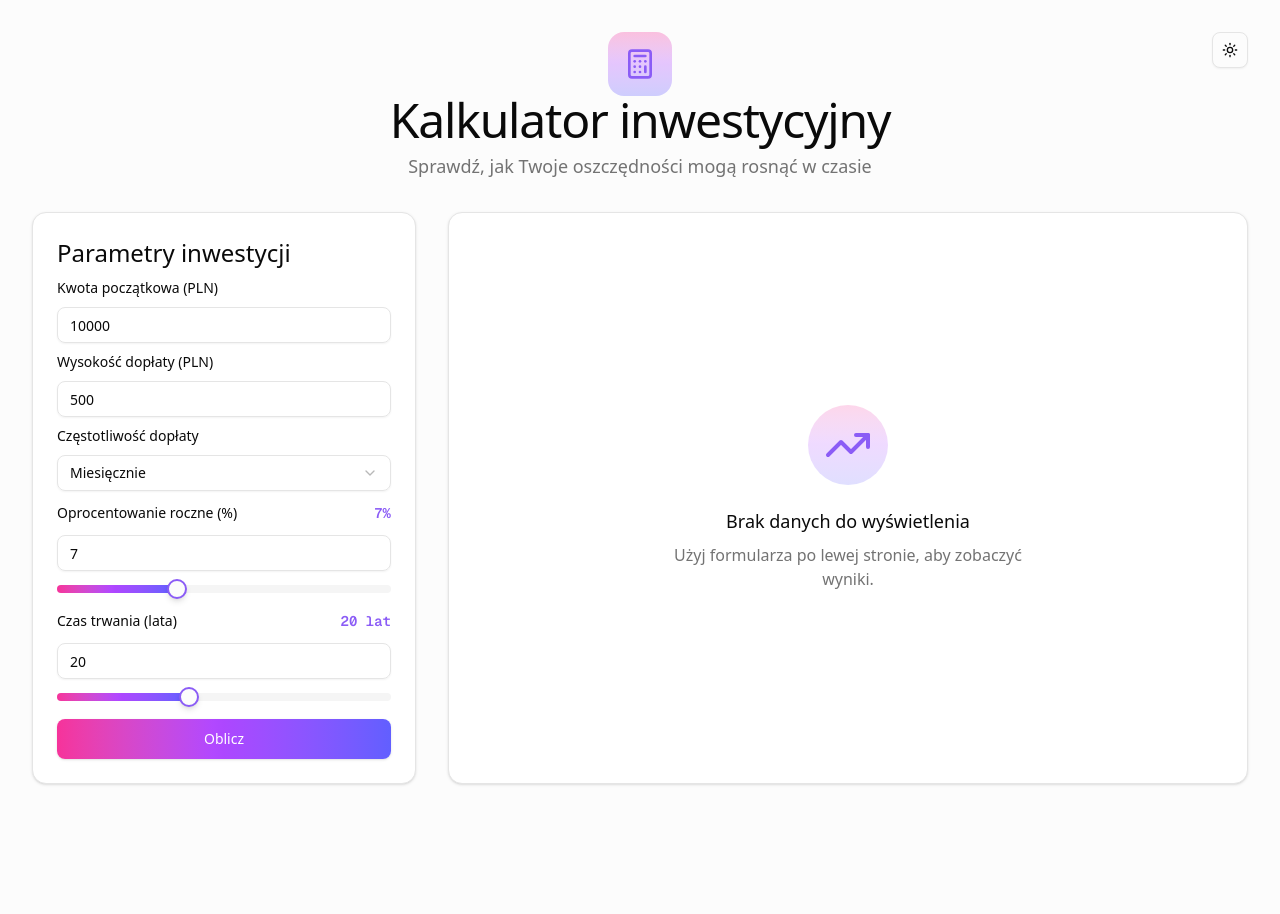
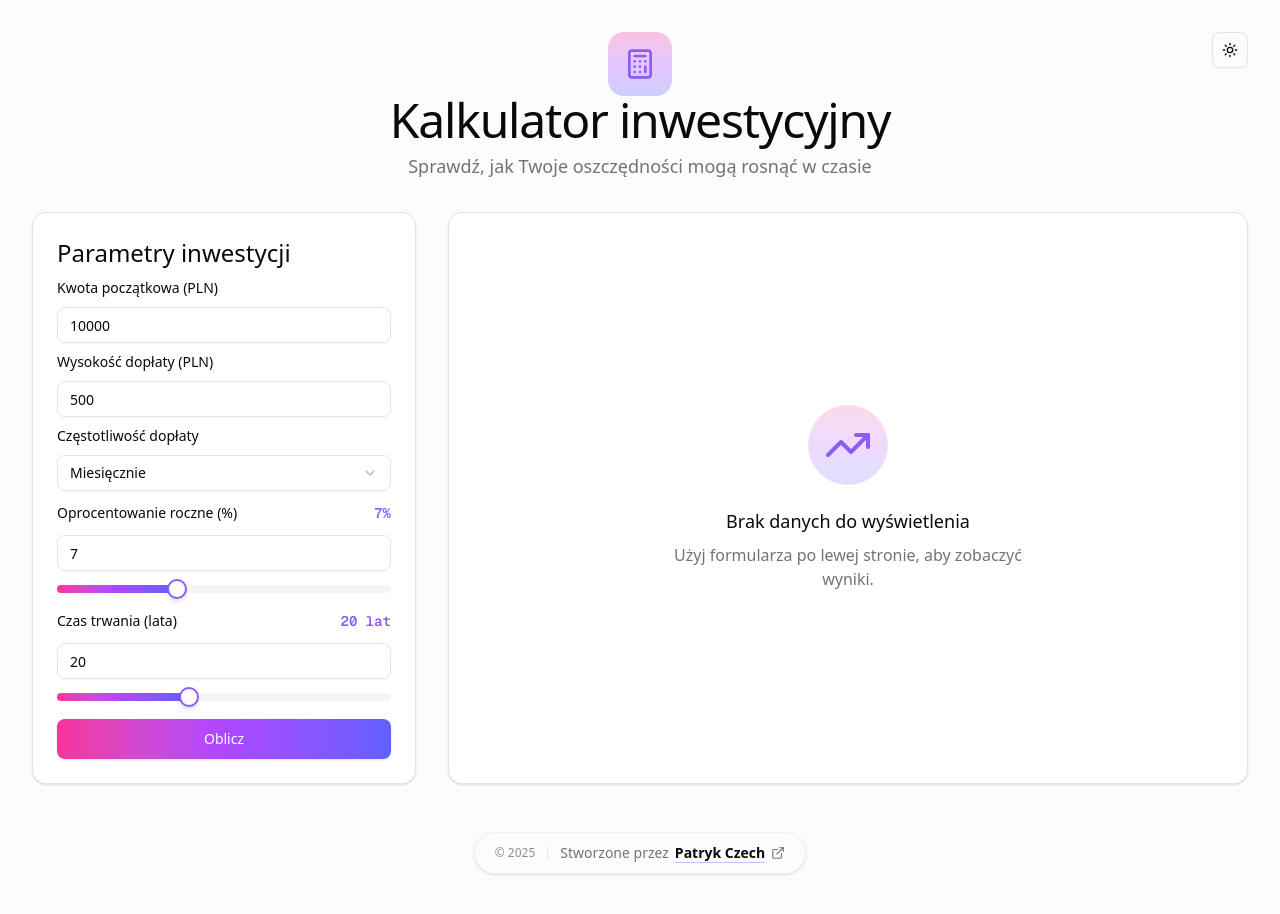
Before and after one commit to pamix00/investment-calculator, a Next.js app: page / in a window 1280 px wide. Shown: the top 914 px of the page. Before the commit the page ends 816 px from the top, so only its background shows below. Built offline with nearby package versions, Linux system fonts and the light colour scheme.

Commit message:
feat: add footer with author link to InvestmentCalculator component

```diff
--- a/components/InvestmentCalculator.tsx
+++ b/components/InvestmentCalculator.tsx
@@ -1,15 +1,17 @@
-'use client';
+"use client";
 
-import { useState } from 'react';
-import { InvestmentForm, InvestmentResult } from './InvestmentForm';
-import { InvestmentChart } from './InvestmentChart';
-import { InvestmentSummary } from './InvestmentSummary';
-import { Card } from '@/components/ui/card';
-import { Calculator, TrendingUp } from "lucide-react";
-import { ThemeButton } from './ThemeButton';
+import { useState } from "react";
+import { InvestmentForm, InvestmentResult } from "./InvestmentForm";
+import { InvestmentChart } from "./InvestmentChart";
+import { InvestmentSummary } from "./InvestmentSummary";
+import { Card } from "@/components/ui/card";
+import { Calculator, ExternalLink, TrendingUp } from "lucide-react";
+import { ThemeButton } from "./ThemeButton";
 
 export const InvestmentCalculator = () => {
   const [results, setResults] = useState<InvestmentResult[]>([]);
+
+  const currentYear = new Date().getFullYear();
 
   const handleCalculate = (data: InvestmentResult[]) => {
     setResults(data);
@@ -23,7 +25,6 @@ export const InvestmentCalculator = () => {
         <ThemeButton />
       </div>
       <div className="max-w-7xl mx-auto">
-
         <div className="text-center mb-8 animate-in fade-in slide-in-from-bottom-8 duration-700">
           <div className="inline-flex items-center justify-center w-16 h-16 rounded-2xl bg-gradient-to-b from-pink-500/30 via-purple-500/30 to-indigo-500/30 mb-2 lg:mb-0">
             <Calculator className="w-8 h-8 text-primary" />
@@ -36,14 +37,17 @@ export const InvestmentCalculator = () => {
           </p>
         </div>
 
-         <div className={`grid transition-[grid-template-rows] duration-700 ease-in-out ${finalResult ? "grid-rows-[1fr]" : "grid-rows-[0fr]"}`}>
+        <div
+          className={`grid transition-[grid-template-rows] duration-700 ease-in-out ${
+            finalResult ? "grid-rows-[1fr]" : "grid-rows-[0fr]"
+          }`}
+        >
           <div className="overflow-hidden p-2 -m-2">
-             {finalResult && <InvestmentSummary result={finalResult} />}
+            {finalResult && <InvestmentSummary result={finalResult} />}
           </div>
         </div>
 
         <div className="grid lg:grid-cols-6 gap-8 items-stretch">
-
           {/* Formularz  */}
           <div className="lg:col-span-2 h-full animate-in fade-in slide-in-from-bottom-8 duration-700">
             <Card className="p-6 h-full">
@@ -66,7 +70,8 @@ export const InvestmentCalculator = () => {
                     <InvestmentChart data={results} />
                     <div className="mt-4 text-center">
                       <p className="text-sm text-muted-foreground">
-                        Wykres pokazuje prognozowany wzrost wartości Twojej inwestycji przez {finalResult?.year} lat.
+                        Wykres pokazuje prognozowany wzrost wartości Twojej
+                        inwestycji przez {finalResult?.year} lat.
                       </p>
                     </div>
                   </div>
@@ -87,8 +92,31 @@ export const InvestmentCalculator = () => {
             </Card>
           </div>
         </div>
+      </div>
 
-      </div>
+      <footer className="mt-12 animate-in fade-in slide-in-from-bottom-4 duration-700 delay-300 flex justify-center pb-8">
+        <a
+          href="https://patrykczech.me"
+          target="_blank"
+          rel="noopener noreferrer"
+          className="group flex items-center gap-3 px-5 py-2.5 rounded-full bg-background/50 backdrop-blur-md border border-border/50 shadow-sm hover:shadow-md hover:border-primary/40 transition-all duration-300 hover:-translate-y-0.5"
+        >
+          <span className="text-xs text-muted-foreground/80 font-medium">
+            © {currentYear}
+          </span>
+
+          <span className="w-px h-3.5 bg-border/80" />
+
+          <span className="text-sm flex items-center gap-1.5 text-muted-foreground group-hover:text-foreground transition-colors">
+            Stworzone przez
+            <span className="font-semibold text-foreground underline decoration-primary/40 underline-offset-4 group-hover:decoration-primary group-hover:text-primary transition-all">
+              Patryk Czech
+            </span>
+            <ExternalLink className="w-3.5 h-3.5 text-muted-foreground group-hover:text-primary group-hover:translate-x-0.5 group-hover:-translate-y-0.5 transition-all duration-300" />
+          </span>
+        </a>
+
+      </footer>
     </div>
   );
 };
```
